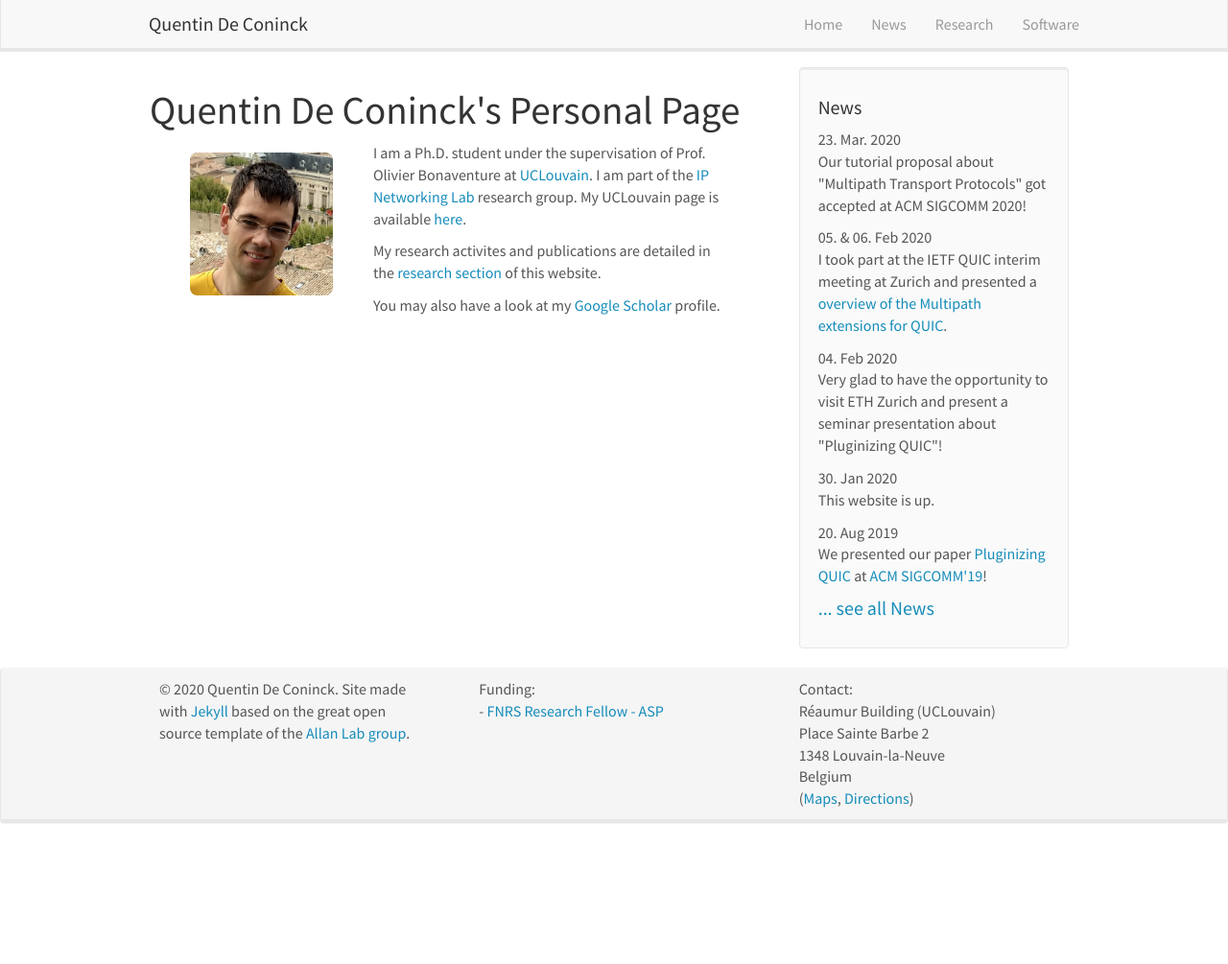
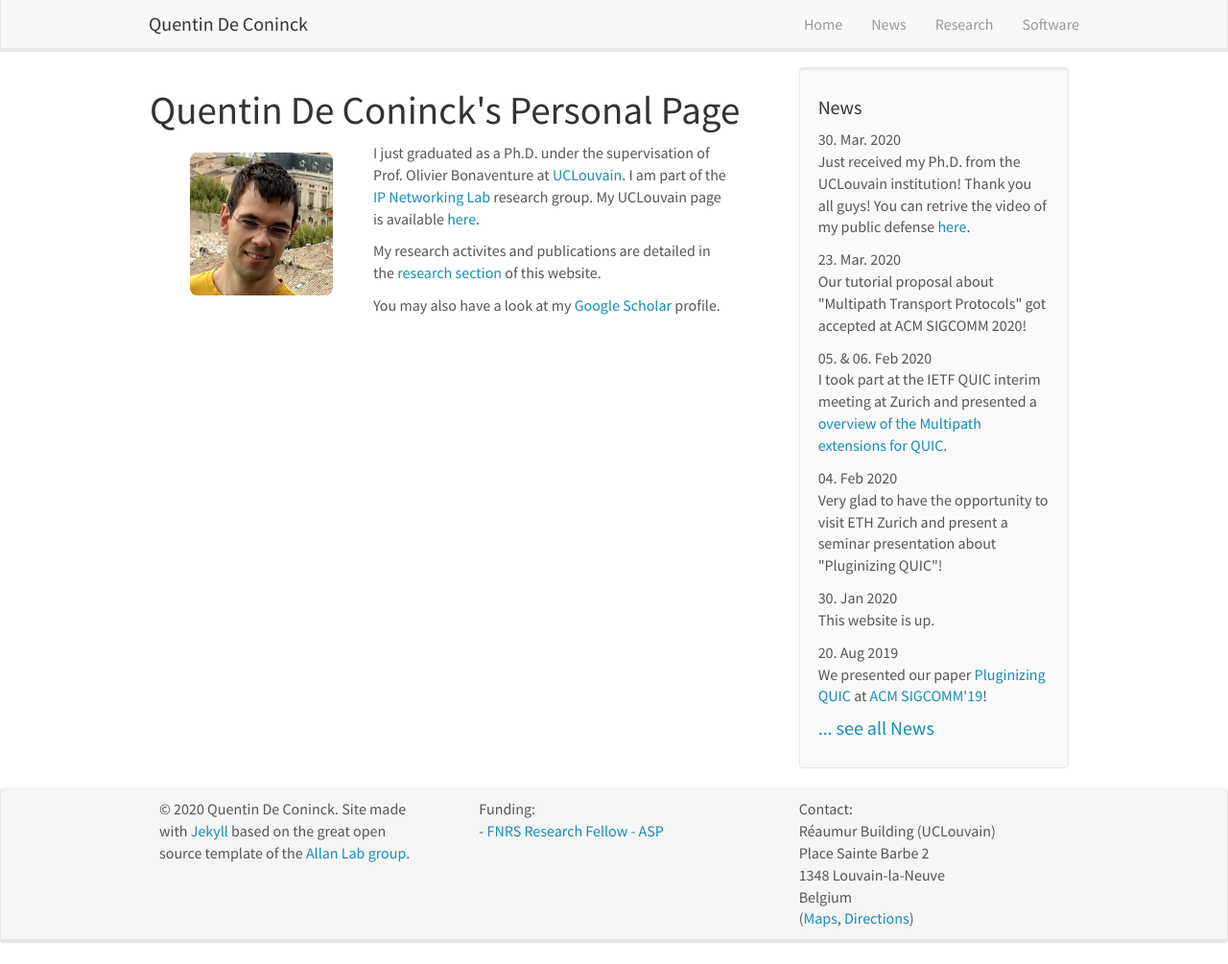
Before and after one commit to qdeconinck/qdeconinck.github.io, a Jekyll site: the page built from _pages/home.md, in a window 1280 px wide and 1005 px high. Shown: the whole window at 96% size. Built offline with Jekyll 4.4.1, drawn with Linux system fonts in a browser that asks for light colours; nearby versions of some CDN libraries.

Commit message:
add news about phd graduation + adapt home page

```diff
--- a/_data/news.yml
+++ b/_data/news.yml
@@ -1,3 +1,6 @@
+- date: 30. Mar. 2020
+  headline: Just received my Ph.D. from the UCLouvain institution! Thank you all guys! You can retrive the video of my public defense <a href="videos/public_defense_deconinck.mp4">here</a>.
+
 - date: 23. Mar. 2020
   headline: Our tutorial proposal about "Multipath Transport Protocols" got accepted at ACM SIGCOMM 2020!
 
--- a/_pages/home.md
+++ b/_pages/home.md
@@ -12,7 +12,7 @@ permalink: /
 <img src="{{ site.url }}{{ site.baseurl }}/images/qdeconinck.png" class="img-responsive" width="100%" style="float: center" />
 </div>
 <div class="col-sm-8 clearfix">
-I am a Ph.D. student under the supervisation of Prof. Olivier Bonaventure at [UCLouvain](https://uclouvain.be).
+I just graduated as a Ph.D. under the supervisation of Prof. Olivier Bonaventure at [UCLouvain](https://uclouvain.be).
 I am part of the [IP Networking Lab](https://inl.info.ucl.ac.be/) research group.
 My UCLouvain page is available [here](https://uclouvain.be/fr/repertoires/quentin.deconinck).
 
```
